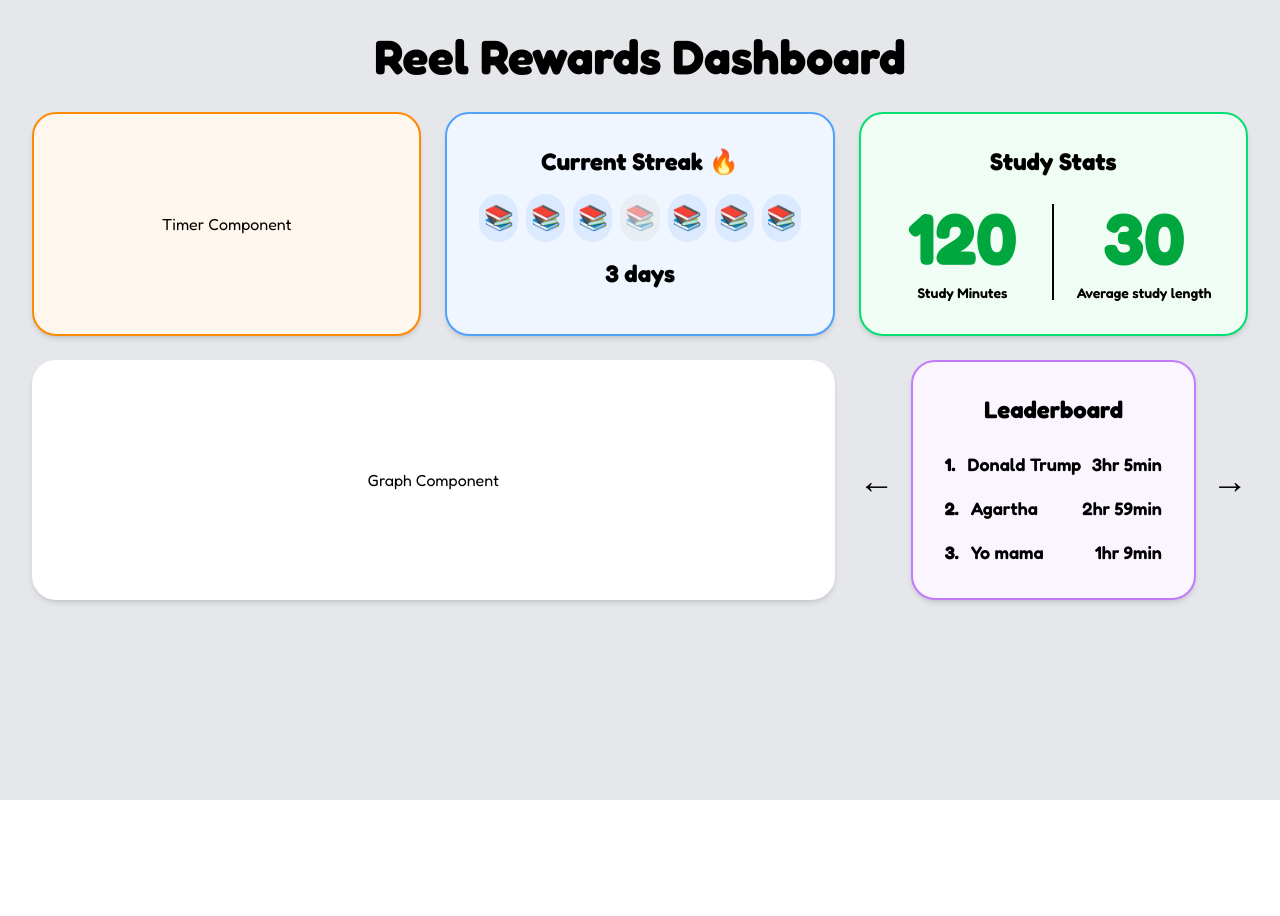
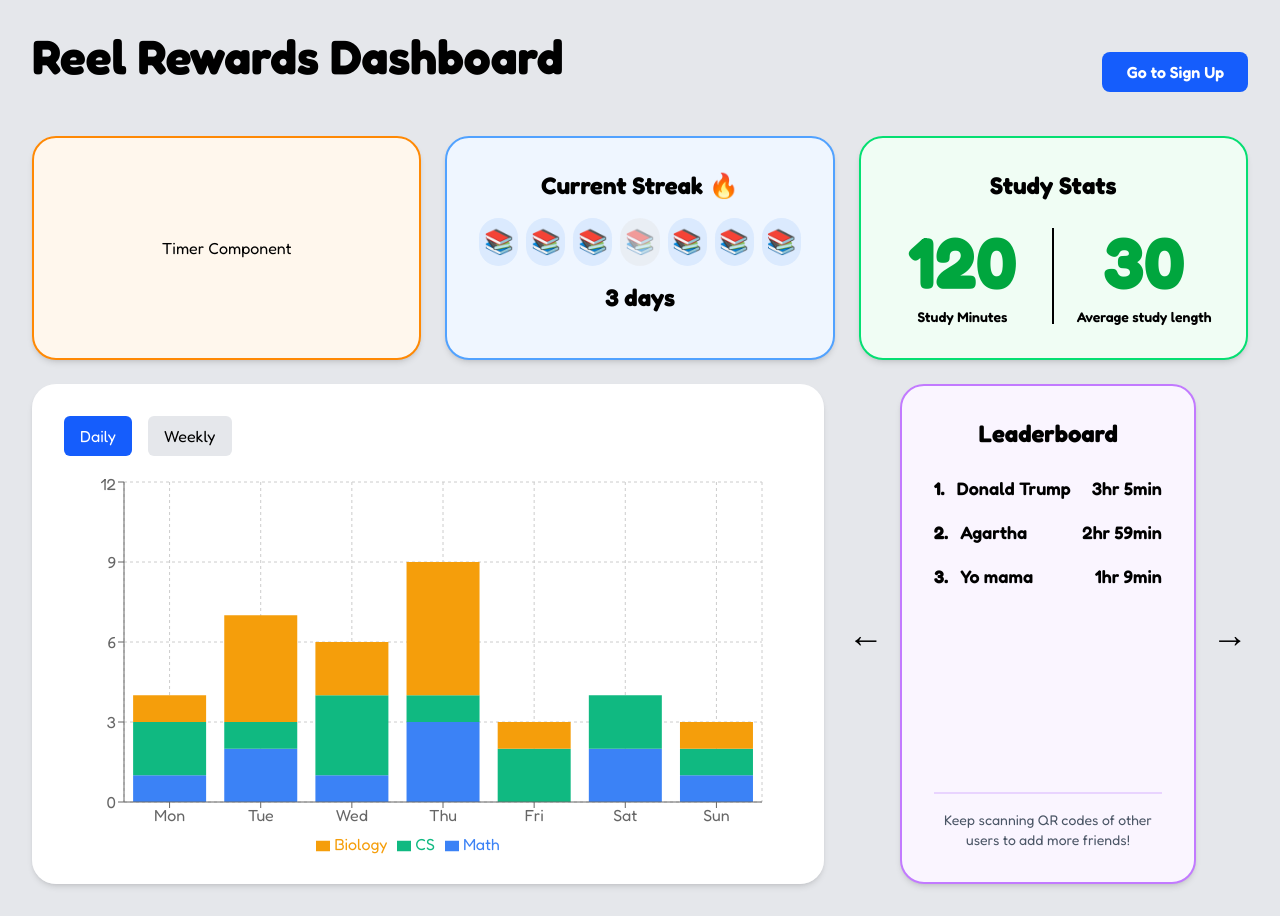
Before and after one commit to ChakornK/hackcamp-2025, a Next.js app: page / in a window 1280 px wide. Before the commit the page ends 800 px from the top, so only its background shows below. Built offline with nearby package versions, Linux system fonts and the light colour scheme.

Commit message:
feat(dbd): integrate chart

```diff
--- a/src/app/components/chart.jsx
+++ b/src/app/components/chart.jsx
@@ -0,0 +1,116 @@
+"use client";
+
+import { useState } from "react";
+import {
+  BarChart,
+  Bar,
+  ResponsiveContainer,
+  XAxis,
+  YAxis,
+  CartesianGrid,
+  Tooltip,
+  Legend,
+} from "recharts";
+
+const dailyData = [
+  { label: "Mon", math: 1, cs: 2, biology: 1 },
+  { label: "Tue", math: 2, cs: 1, biology: 4 },
+  { label: "Wed", math: 1, cs: 3, biology: 2 },
+  { label: "Thu", math: 3, cs: 1, biology: 5 },
+  { label: "Fri", math: 0, cs: 2, biology: 1 },
+  { label: "Sat", math: 2, cs: 2, biology: 0 },
+  { label: "Sun", math: 1, cs: 1, biology: 1 },
+];
+
+const weeklyData = [
+  { label: "Week 1", math: 6, cs: 9, biology: 4 },
+  { label: "Week 2", math: 4, cs: 8, biology: 7 },
+  { label: "Week 3", math: 5, cs: 11, biology: 6 },
+  { label: "Week 4", math: 8, cs: 7, biology: 5 },
+  { label: "Week 5", math: 9, cs: 6, biology: 4 },
+  { label: "Week 6", math: 7, cs: 12, biology: 5 },
+  { label: "Week 7", math: 10, cs: 9, biology: 8 },
+  { label: "Week 8", math: 6, cs: 10, biology: 7 },
+  { label: "Week 9", math: 7, cs: 8, biology: 6 },
+  { label: "Week 10", math: 5, cs: 11, biology: 9 },
+  { label: "Week 11", math: 8, cs: 7, biology: 6 },
+  { label: "Week 12", math: 9, cs: 10, biology: 5 },
+];
+
+const CustomTooltip = ({ active, payload, label }) => {
+  if (active && payload && payload.length) {
+    return (
+      <div className="flex flex-col gap-1 bg-slate-900 p-3 rounded-md">
+        <p className="font-semibold text-white">{label}</p>
+        {payload.map((entry) => (
+          <p
+            key={entry.name}
+            style={{ color: entry.color }}
+            className="text-sm"
+          >
+            {entry.name}: {entry.value} hrs
+          </p>
+        ))}
+        <p className="text-white text-sm">
+          Total: {payload.reduce((a, c) => a + c.value, 0)} hrs
+        </p>
+      </div>
+    );
+  }
+  return null;
+};
+
+export default function BarChartComponent() {
+  const [view, setView] = useState("daily");
+  const data = view === "daily" ? dailyData : weeklyData;
+
+  return (
+    <div className="w-full">
+      {/* Toggle View Buttons */}
+      <div className="flex gap-4 mb-4">
+        <button
+          onClick={() => setView("daily")}
+          className={`px-4 py-2 rounded-md ${
+            view === "daily" ? "bg-blue-600 text-white" : "bg-gray-200"
+          }`}
+        >
+          Daily
+        </button>
+
+        <button
+          onClick={() => setView("weekly")}
+          className={`px-4 py-2 rounded-md ${
+            view === "weekly" ? "bg-blue-600 text-white" : "bg-gray-200"
+          }`}
+        >
+          Weekly
+        </button>
+      </div>
+
+      {/* Chart Container with fixed height */}
+      <div className="w-full h-96">
+        <ResponsiveContainer width="100%" height="100%">
+          <BarChart
+            data={data}
+            margin={{ top: 10, right: 30, left: 0, bottom: 0 }}
+          >
+            <CartesianGrid strokeDasharray="3 3" />
+            <XAxis dataKey="label" />
+            <YAxis />
+            <Tooltip content={<CustomTooltip />} />
+            <Legend />
+
+            <Bar dataKey="math" fill="#3b82f6" stackId="study" name="Math" />
+            <Bar dataKey="cs" fill="#10b981" stackId="study" name="CS" />
+            <Bar
+              dataKey="biology"
+              fill="#f59e0b"
+              stackId="study"
+              name="Biology"
+            />
+          </BarChart>
+        </ResponsiveContainer>
+      </div>
+    </div>
+  );
+}
--- a/src/app/components/leaderboard.jsx
+++ b/src/app/components/leaderboard.jsx
@@ -18,41 +18,75 @@ export default function Leaderboard({ leaderboards }) {
   };
 
   const currentLeaderboard = leaderboards[currentIndex];
+  const entryCount = currentLeaderboard.data.length;
 
   return (
-    <div className="flex items-center gap-4">
+    <div className="flex items-center gap-4 h-full">
       {/* Left Arrow */}
       <button
         onClick={goToPrevious}
-        className="font-bold hover:text-gray-600 text-4xl transition-colors"
+        className="flex-shrink-0 font-bold hover:text-gray-600 text-4xl transition-colors"
         aria-label="Previous leaderboard"
       >
         ←
       </button>
 
       {/* Leaderboard Card */}
-      <div className="bg-purple-50 shadow-md hover:shadow-xl p-8 border-2 border-purple-400 rounded-3xl w-full max-w-md transition-shadow">
+      <div className="flex flex-col flex-1 bg-purple-50 shadow-md hover:shadow-xl p-8 border-2 border-purple-400 rounded-3xl min-w-0 h-full transition-shadow">
         <h2 className="mb-6 font-bold text-2xl text-center">
           {currentLeaderboard.title}
         </h2>
 
-        <div className="space-y-4">
-          {currentLeaderboard.data.map((entry) => (
-            <div key={entry.rank} className="flex justify-between items-center">
-              <div className="flex items-center gap-3">
-                <span className="font-bold text-lg">{entry.rank}.</span>
-                <span className="font-semibold text-lg">{entry.name}</span>
+        {entryCount === 0 ? (
+          // No friends message
+          <div className="flex flex-1 justify-center items-center">
+            <div className="px-4 text-center">
+              <p className="mb-2 font-semibold text-lg">No friends yet!</p>
+              <p className="text-gray-600 text-sm">
+                Scan QR codes of other users to add friends!
+              </p>
+            </div>
+          </div>
+        ) : (
+          <>
+            {/* Leaderboard entries */}
+            <div className="flex-1 space-y-4 min-w-0">
+              {currentLeaderboard.data.map((entry) => (
+                <div
+                  key={entry.rank}
+                  className="flex justify-between items-center gap-4 min-w-0"
+                >
+                  <div className="flex flex-1 items-center gap-3 min-w-0 overflow-hidden">
+                    <span className="flex-shrink-0 font-bold text-lg">
+                      {entry.rank}.
+                    </span>
+                    <span className="font-semibold text-lg truncate">
+                      {entry.name}
+                    </span>
+                  </div>
+                  <span className="flex-shrink-0 font-semibold text-lg whitespace-nowrap">
+                    {entry.value}
+                  </span>
+                </div>
+              ))}
+            </div>
+
+            {/* Add friends message if less than 5 friends */}
+            {entryCount < 5 && (
+              <div className="mt-6 pt-4 border-purple-200 border-t-2">
+                <p className="text-gray-600 text-sm text-center">
+                  Keep scanning QR codes of other users to add more friends!
+                </p>
               </div>
-              <span className="font-semibold text-lg">{entry.value}</span>
-            </div>
-          ))}
-        </div>
+            )}
+          </>
+        )}
       </div>
 
       {/* Right Arrow */}
       <button
         onClick={goToNext}
-        className="font-bold hover:text-gray-600 text-4xl transition-colors"
+        className="flex-shrink-0 font-bold hover:text-gray-600 text-4xl transition-colors"
         aria-label="Next leaderboard"
       >
         →
--- a/src/app/globals.css
+++ b/src/app/globals.css
@@ -3,3 +3,14 @@
 :root {
   font-family: "Fredoka", sans-serif;
 }
+
+@layer utilities {
+  .scrollbar-hide::-webkit-scrollbar {
+    display: none;
+  }
+
+  .scrollbar-hide {
+    -ms-overflow-style: none;
+    scrollbar-width: none;
+  }
+}
--- a/src/app/page.jsx
+++ b/src/app/page.jsx
@@ -1,6 +1,10 @@
+"use client";
+import React from "react";
 import Streaks from "./components/streaks";
 import StudyStats from "./components/studystats";
-import Leaderboard from "./components/Leaderboard";
+import Leaderboard from "./components/leaderboard";
+import BarChartComponent from "./components/chart";
+import { useRouter } from "next/navigation";
 
 const entries = [
   { date: "2025-11-10" },
@@ -25,11 +29,16 @@ export default function Home() {
       title: "Hall of shame :(",
       data: [
         { rank: 1, name: "Donald Trump", value: "35%" },
-        { rank: 2, name: "Big Beautiful Bill", value: "42%" },
+        {
+          rank: 2,
+          name: "Big Beautiful Billy Joel this is to test long names",
+          value: "42%",
+        },
         { rank: 3, name: "Diddy Blud", value: "67%" },
       ],
     },
   ];
+  const router = useRouter();
 
   const Timer = () => (
     <div className="flex justify-center items-center bg-orange-50 shadow-md hover:shadow-xl p-8 border-2 border-orange-400 rounded-3xl min-h-[200px] transition-shadow">
@@ -37,17 +46,23 @@ export default function Home() {
     </div>
   );
 
-  const Graph = () => (
-    <div className="flex justify-center items-center bg-white shadow-md hover:shadow-xl p-8 rounded-3xl h-full transition-shadow">
-      Graph Component
-    </div>
-  );
+  const handleGoToSignup = () => {
+    router.push("/signup");
+  };
 
   return (
     <main className="bg-[#E5E7EB] p-8 min-h-screen">
-      <h1 className="mb-8 font-bold text-5xl text-center">
-        Reel Rewards Dashboard
-      </h1>
+      <div className="flex justify-between items-center mb-6">
+        <h1 className="mb-8 font-bold text-5xl text-center">
+          Reel Rewards Dashboard
+        </h1>
+        <button
+          onClick={handleGoToSignup}
+          className="bg-blue-600 hover:bg-blue-700 px-6 py-2 rounded-lg font-semibold text-white transition-colors"
+        >
+          Go to Sign Up
+        </button>
+      </div>
       <div className="space-y-6 mx-auto max-w-7xl">
         <div className="gap-6 grid grid-cols-3">
           <Timer />
@@ -55,11 +70,11 @@ export default function Home() {
           <StudyStats studyMinutes={120} averageStudyLength={30} />
         </div>
 
-        <div className="gap-6 grid grid-cols-3">
-          <div className="col-span-2">
-            <Graph />
+        <div className="gap-6 grid grid-cols-[2fr_400px]">
+          <div className="bg-white shadow-md hover:shadow-xl p-8 rounded-3xl min-w-0 max-h-[500px] overflow-auto transition-shadow scrollbar-hide">
+            <BarChartComponent />
           </div>
-          <div>
+          <div className="min-w-0 max-w-[400px]">
             <Leaderboard leaderboards={leaderboardData} />
           </div>
         </div>
```
